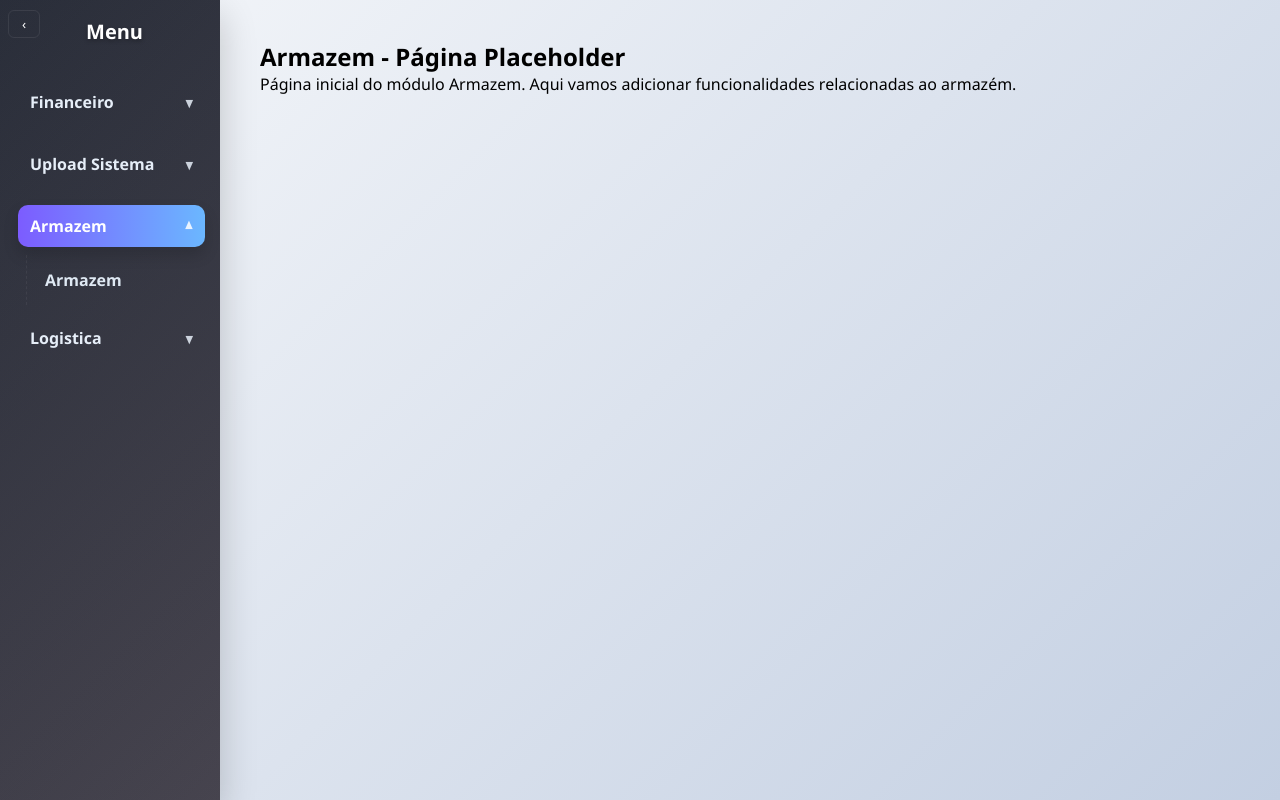
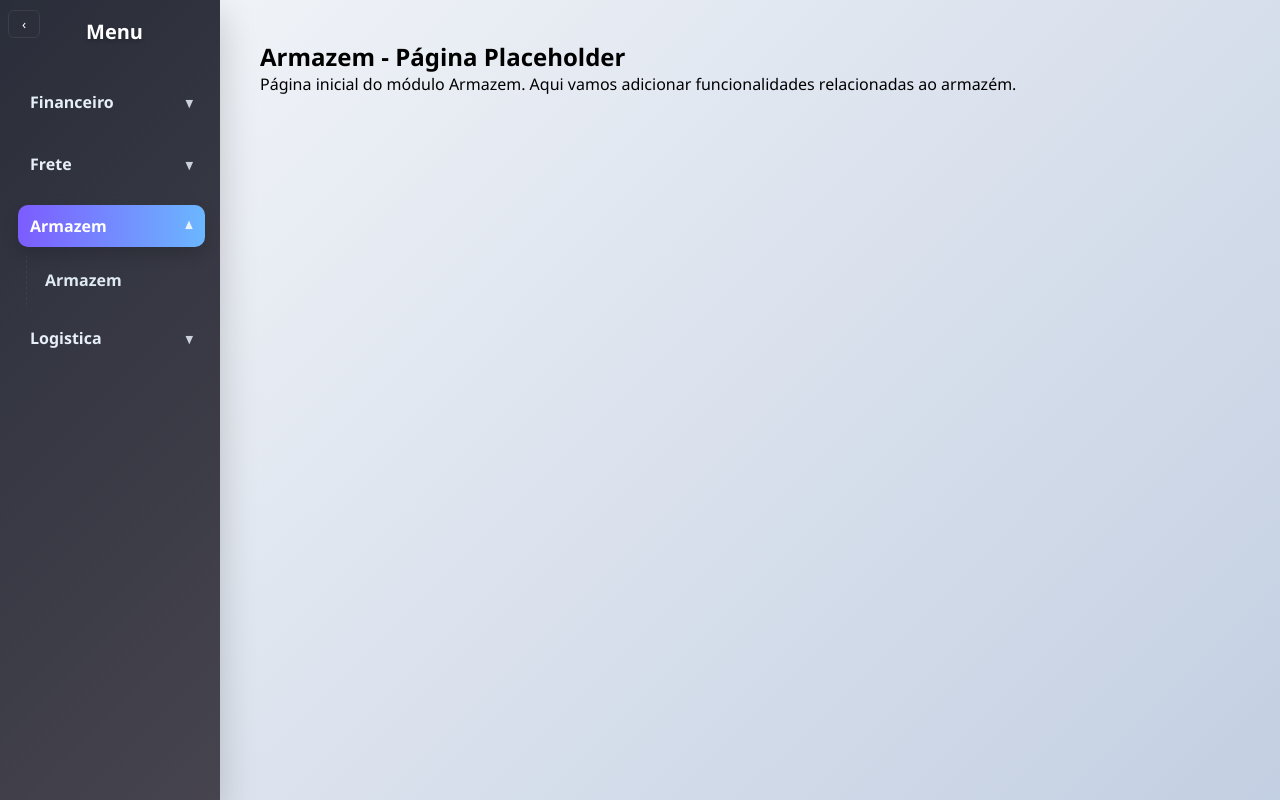
Before and after one commit to Marcosvaquino/Financeiro.py, a Flask app: page /armazem/ in a window 1280 px wide. Run offline with Flask 3, Linux system fonts and the light colour scheme.

Commit message:
ajuste nos nomes do menu Frete

```diff
--- a/financeiro/templates/base.html
+++ b/financeiro/templates/base.html
@@ -24,9 +24,9 @@
                     </ul>
                 </li>
                 <li class="menu-item has-children">
-                    <span class="menu-parent">Upload Sistema</span>
+                    <span class="menu-parent">Frete</span>
                     <ul class="menu-children">
-                        <li class="child-item"><a href="{{ url_for('upload_sistema.index') }}">� Upload</a></li>
+                        <li class="child-item"><a href="{{ url_for('upload_sistema.index') }}">📂 Importação</a></li>
                         <li class="child-item"><a href="{{ url_for('suporte.index') }}">🔧 Suporte</a></li>
                     </ul>
                 </li>
@@ -161,7 +161,8 @@
             // Mapear caminhos para seus menus pais
             const menuMappings = {
                 'Financeiro': ['/planejamento', '/projecao', '/dashboard', '/resumo', '/consolidacao', '/importacao', '/painel'],
-                'Frete': ['/frete'],
+                // Também considerar a rota /upload como pertencente ao menu Frete
+                'Frete': ['/frete', '/upload'],
                 'Armazem': ['/armazem'],
                 'Logistica': ['/logistica']
             };
```
